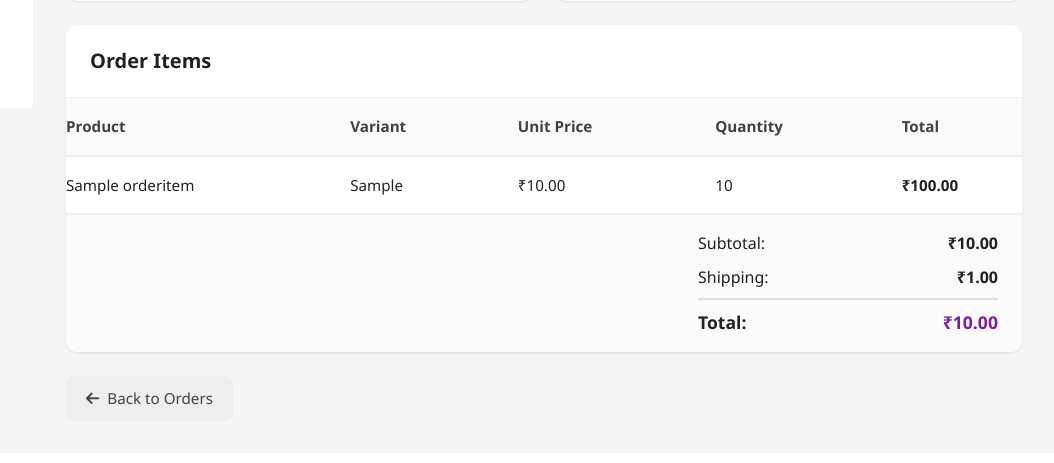
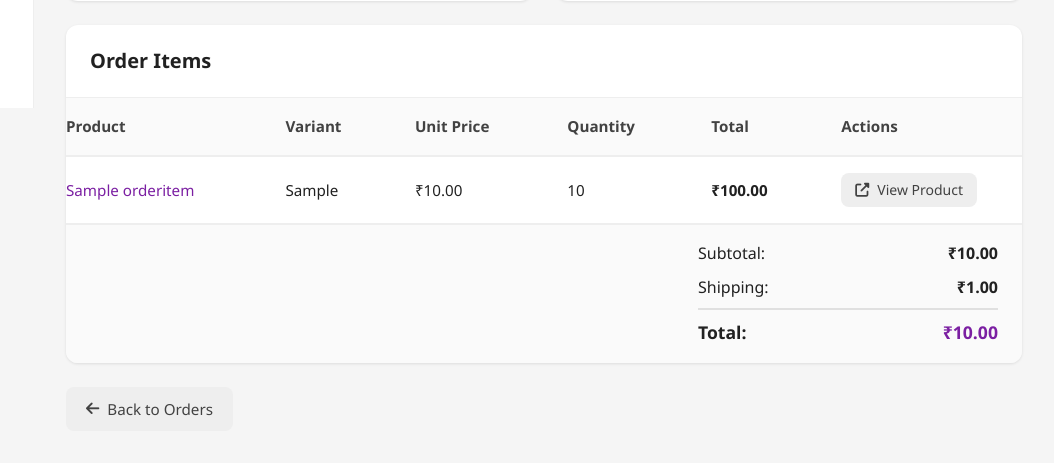
Before and after one commit to bthinkxdev/queen_orange, a Django app: page /dashboard/orders/000/ in a window 1280 px wide. Shown: the part 692-1155 px from the top of the page, without its empty margins (226-1280 px from the left). Before the commit the page ends 1113 px from the top, so only its background shows below. Run offline with Django 5.2, Linux system fonts and the light colour scheme; a user stored in the database is signed in; tables that the repository leaves empty hold one stand-in row (values such as "Sample post").

Commit message:
view product in ororder detail

```diff
--- a/app/views.py
+++ b/app/views.py
@@ -512,7 +512,7 @@ class OrderHistoryView(LoginRequiredMixin, ListView):
         return (
             Order.objects.filter(user=self.request.user)
             .select_related("address")
-            .prefetch_related("items")
+            .prefetch_related("items__product")
         )
 
     def get_context_data(self, **kwargs):
--- a/templates/admin/order_detail.html
+++ b/templates/admin/order_detail.html
@@ -145,16 +145,27 @@
                         <th>Unit Price</th>
                         <th>Quantity</th>
                         <th>Total</th>
+                        <th>Actions</th>
                     </tr>
                 </thead>
                 <tbody>
                     {% for item in order.items.all %}
                         <tr>
-                            <td style="font-weight: 500;">{{ item.product_name }}</td>
+                            <td style="font-weight: 500;">
+                                <a href="{% url 'store:product_detail' item.product.slug %}"
+                                   style="color: var(--primary); text-decoration: none;">
+                                    {{ item.product_name }}
+                                </a>
+                            </td>
                             <td>{{ item.variant_snapshot }}</td>
                             <td>₹{{ item.unit_price }}</td>
                             <td>{{ item.quantity }}</td>
                             <td style="font-weight: 600;">₹{{ item.line_total }}</td>
+                            <td>
+                                <a href="{% url 'store:product_detail' item.product.slug %}" class="btn btn-sm btn-secondary">
+                                    <i class="fas fa-external-link-alt"></i> View Product
+                                </a>
+                            </td>
                         </tr>
                     {% endfor %}
                 </tbody>
```
Also changed, not shown: templates/orders.html (+10 -2 lines).
